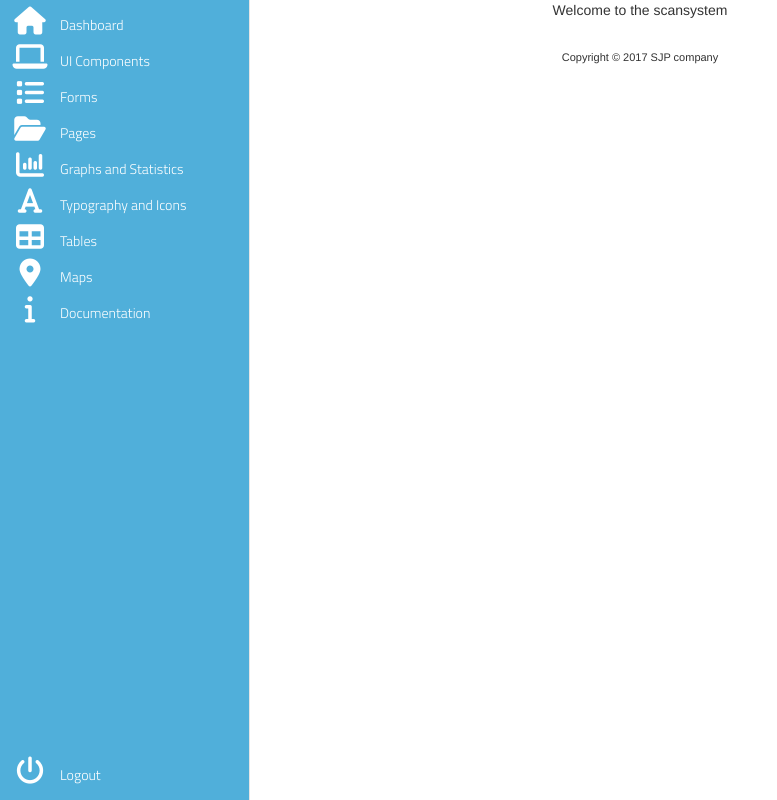
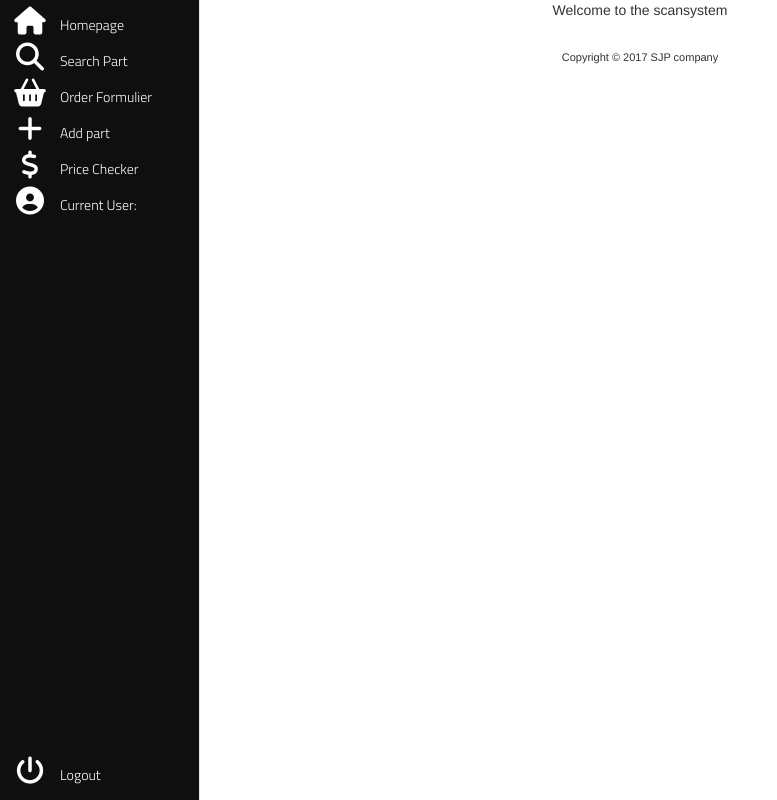
Before and after one commit to SJPCompany/OwnWebsite, a PHP site: page /home/startpage in a window 1280 px wide. Shown: the whole page, without its empty margins (0-777 px from the left). Run offline with PHP 8.4, Linux system fonts and the light colour scheme; some libraries are stand-ins or nearby versions; some web fonts are replaced.

Commit message:
Added a noice menu.

```diff
--- a/application/view/_templates/side_menu.php
+++ b/application/view/_templates/side_menu.php
@@ -1,78 +1,54 @@
 <body><div class="area"></div><nav class="main-menu">
             <ul>
                 <li>
-                    <a href="#">
+                    <a href="<?php echo URL; ?>home/startpage">
                         <i class="fa fa-home fa-2x"></i>
                         <span class="nav-text">
-                            Dashboard
+                            Homepage
                         </span>
                     </a>
 
                 </li>
                 <li class="has-subnav">
                     <a href="#">
-                        <i class="fa fa-laptop fa-2x"></i>
+                        <i class="fa fa-search fa-2x"></i>
                         <span class="nav-text">
-                            UI Components
+                            Search Part
                         </span>
                     </a>
 
                 </li>
                 <li class="has-subnav">
                     <a href="#">
-                       <i class="fa fa-list fa-2x"></i>
+                       <i class="fa fa-shopping-basket fa-2x"></i>
                         <span class="nav-text">
-                            Forms
+                            Order Formulier
                         </span>
                     </a>
 
                 </li>
                 <li class="has-subnav">
                     <a href="#">
-                       <i class="fa fa-folder-open fa-2x"></i>
+                       <i class="fa fa-plus fa-2x"></i>
                         <span class="nav-text">
-                            Pages
+                            Add part
                         </span>
                     </a>
 
                 </li>
                 <li>
                     <a href="#">
-                        <i class="fa fa-bar-chart-o fa-2x"></i>
+                        <i class="fa fa-usd fa-2x"></i>
                         <span class="nav-text">
-                            Graphs and Statistics
+                            Price Checker
                         </span>
                     </a>
                 </li>
                 <li>
                     <a href="#">
-                        <i class="fa fa-font fa-2x"></i>
+                        <i class="fa fa-user-circle fa-2x"></i>
                         <span class="nav-text">
-                            Typography and Icons
-                        </span>
-                    </a>
-                </li>
-                <li>
-                   <a href="#">
-                       <i class="fa fa-table fa-2x"></i>
-                        <span class="nav-text">
-                            Tables
-                        </span>
-                    </a>
-                </li>
-                <li>
-                   <a href="#">
-                        <i class="fa fa-map-marker fa-2x"></i>
-                        <span class="nav-text">
-                            Maps
-                        </span>
-                    </a>
-                </li>
-                <li>
-                    <a href="#">
-                       <i class="fa fa-info fa-2x"></i>
-                        <span class="nav-text">
-                            Documentation
+                            Current User:
                         </span>
                     </a>
                 </li>
--- a/public/css/navigation-menu.css
+++ b/public/css/navigation-menu.css
@@ -17,12 +17,12 @@
 
 
 .main-menu:hover,nav.main-menu.expanded {
-    width:250px;
+    width:200px;
     overflow:visible;
 }
 
 .main-menu {
-    background: #50AFDA;
+    background: #0f0f0f;
     border-right:1px solid #e5e5e5;
     position:absolute;
     top:0;
@@ -44,7 +44,7 @@
 .main-menu li {
     position:relative;
     display:block;
-    width:250px;
+    width:200px;
 }
 
 .main-menu li>a {
@@ -114,8 +114,8 @@ nav ul,nav li {
     padding:0;
 }
 .main-menu li:hover>a,nav.main-menu li.active>a,.dropdown-menu>li>a:hover,.dropdown-menu>li>a:focus,.dropdown-menu>.active>a,.dropdown-menu>.active>a:hover,.dropdown-menu>.active>a:focus,.no-touch .dashboard-page nav.dashboard-menu ul li:hover a,.dashboard-page nav.dashboard-menu ul li.active a {
-    color:#fff;
-    background-color:#5fa2db;
+    color: #FFF;
+    background-color: #50AFDA;
 }
 .area {
     float: left;
```
